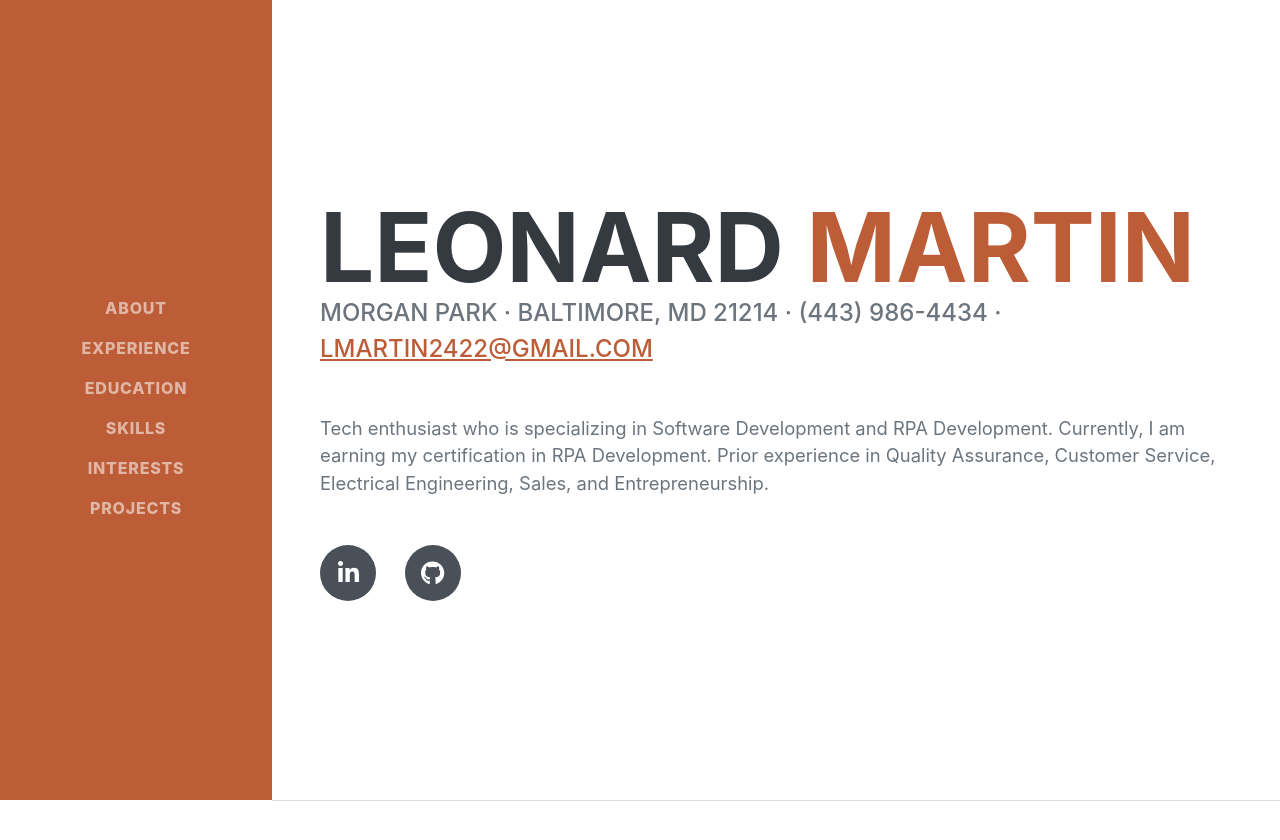
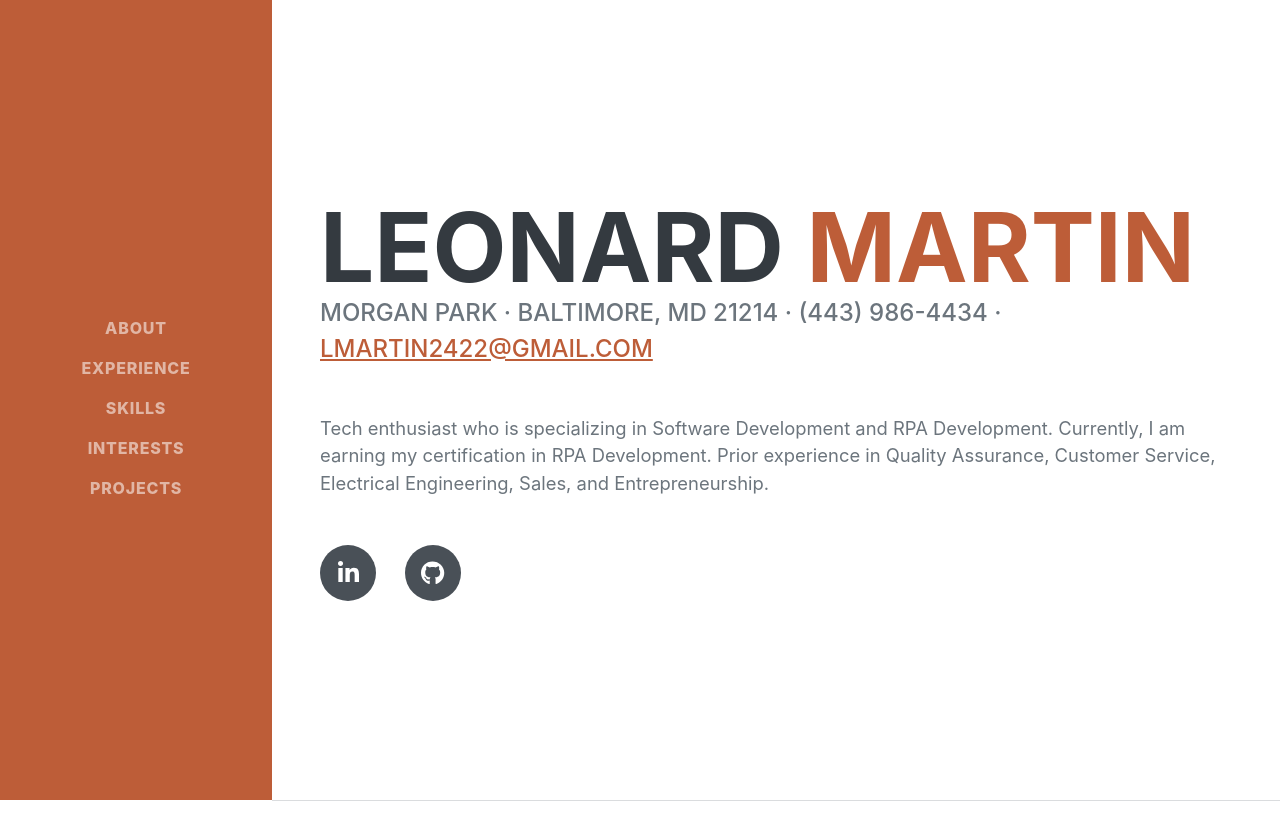
Before and after one commit to lmartin2422/portfolio_website, a Flask app: page / in a window 1280 px wide. Shown: the top 840 px of the page. Run offline with Flask 2, Linux system fonts and the light colour scheme; some libraries are stand-ins or nearby versions; some web fonts are replaced.

Commit message:
Update bootstrapIndex.html

```diff
--- a/website/templates/bootstrapIndex.html
+++ b/website/templates/bootstrapIndex.html
@@ -26,7 +26,7 @@
                 <ul class="navbar-nav">
                     <li class="nav-item"><a class="nav-link js-scroll-trigger" href="#about">About</a></li>
                     <li class="nav-item"><a class="nav-link js-scroll-trigger" href="#experience">Experience</a></li>
-                    <li class="nav-item"><a class="nav-link js-scroll-trigger" href="#education">Education</a></li>
+                <!--    <li class="nav-item"><a class="nav-link js-scroll-trigger" href="#education">Education</a></li>  -->
                     <li class="nav-item"><a class="nav-link js-scroll-trigger" href="#skills">Skills</a></li>
                     <li class="nav-item"><a class="nav-link js-scroll-trigger" href="#interests">Interests</a></li>
                     <li class="nav-item"><a class="nav-link js-scroll-trigger" href="#awards">Projects</a></li>
@@ -95,6 +95,7 @@
             </section>
             <hr class="m-0" />
             <!-- Education-->
+            <!--
             <section class="resume-section" id="education">
                 <div class="resume-section-content">
                     <h2 class="mb-5">Education</h2>
@@ -118,6 +119,9 @@
                     </div>
                 </div>
             </section>
+
+            -->
+
             <hr class="m-0" />
             <!-- Skills-->
             <section class="resume-section" id="skills">
```
